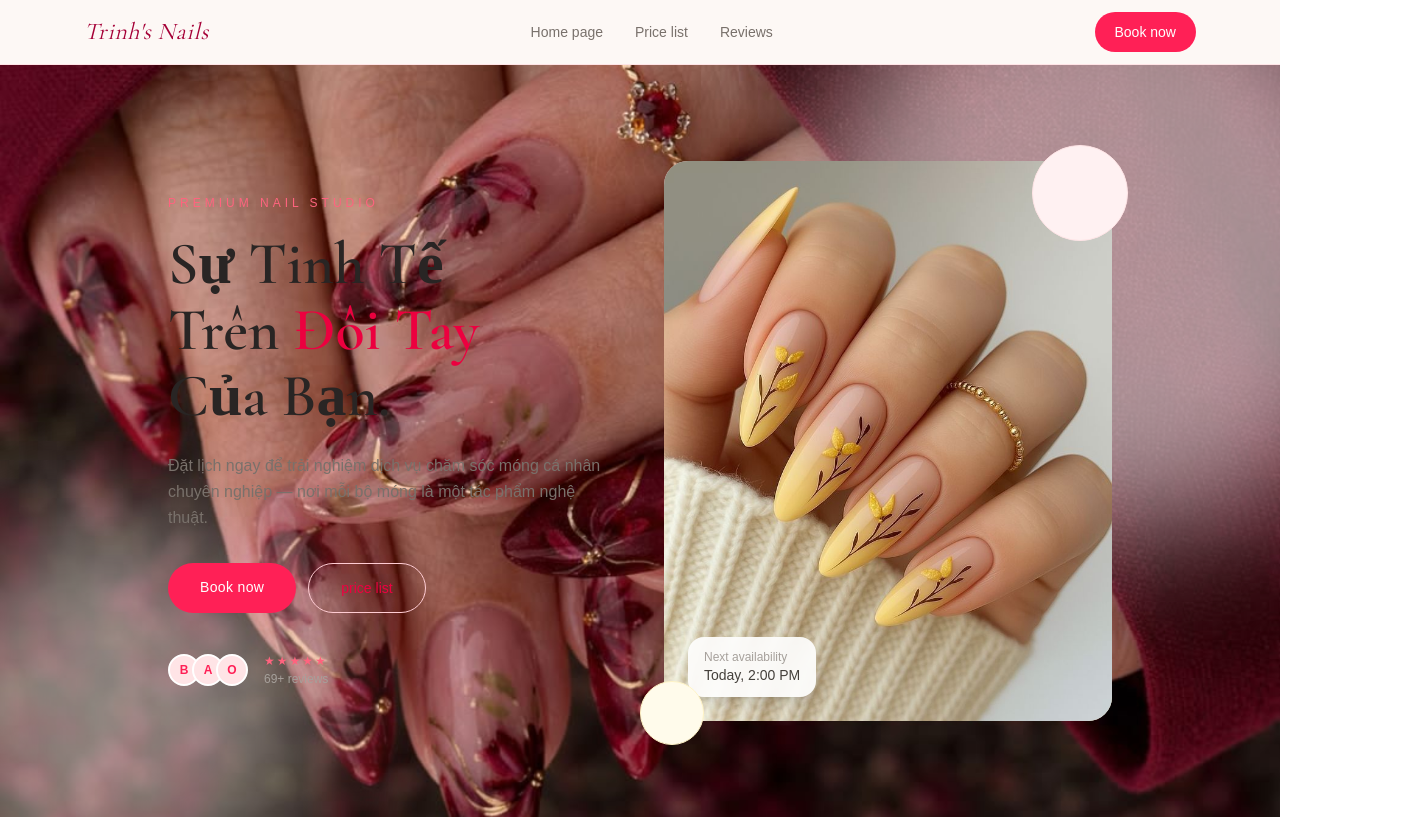
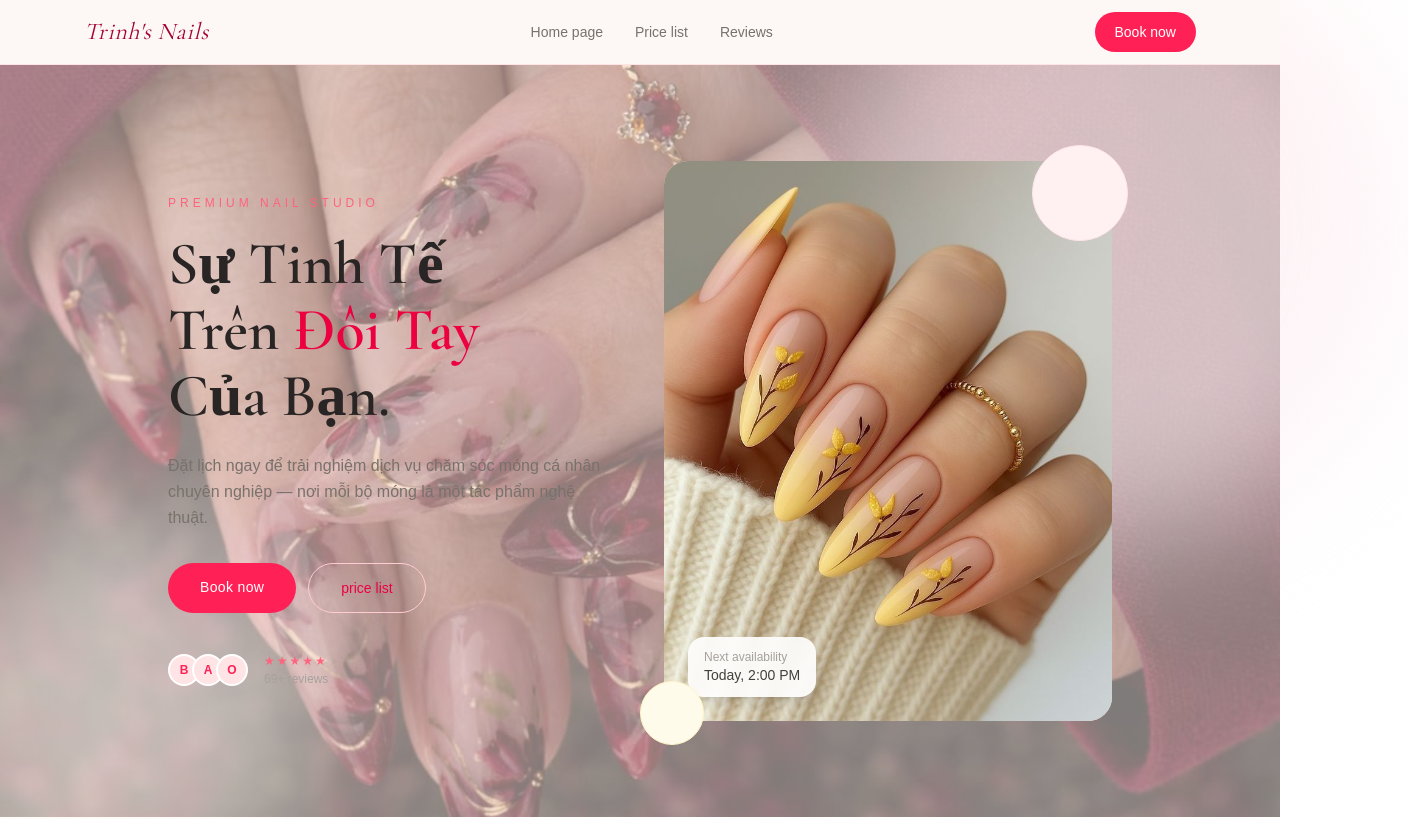
Before and after one commit to dhsJAP/nb-project-version2, a Next.js app: page / in a window 1280 px wide. Shown: the top 819 px of the page, 1408 px wide, since content can reach past the window. Built offline with nearby package versions, Linux system fonts and the light colour scheme; no server answers; the database is empty.

Commit message:
feat: adjust Hero section height and image opacity for improved aesthetics

```diff
--- a/components/Hero.tsx
+++ b/components/Hero.tsx
@@ -6,9 +6,9 @@ import Image from "next/image";
 
 export function Hero() {
     return (
-        <section className="relative min-h-[88vh] flex items-center overflow-hidden">
+        <section className="relative min-h-[90vh] flex items-center">
         <div
-          className="absolute inset-0 opacity-100"
+          className="absolute inset-0 opacity-50"
         >
           <Image src="/images/hero-nail.jpg"
           alt="Hero"
```
